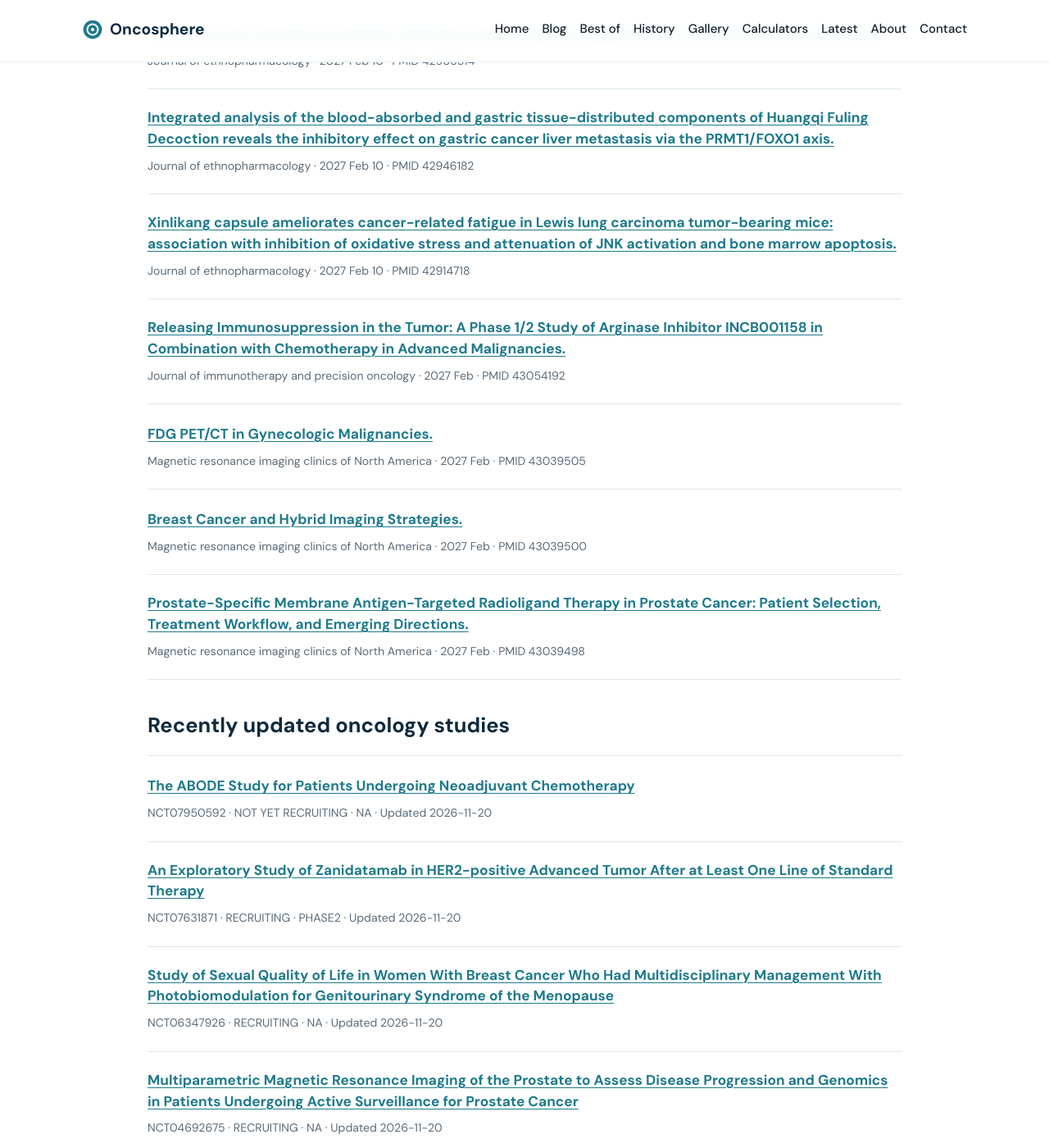
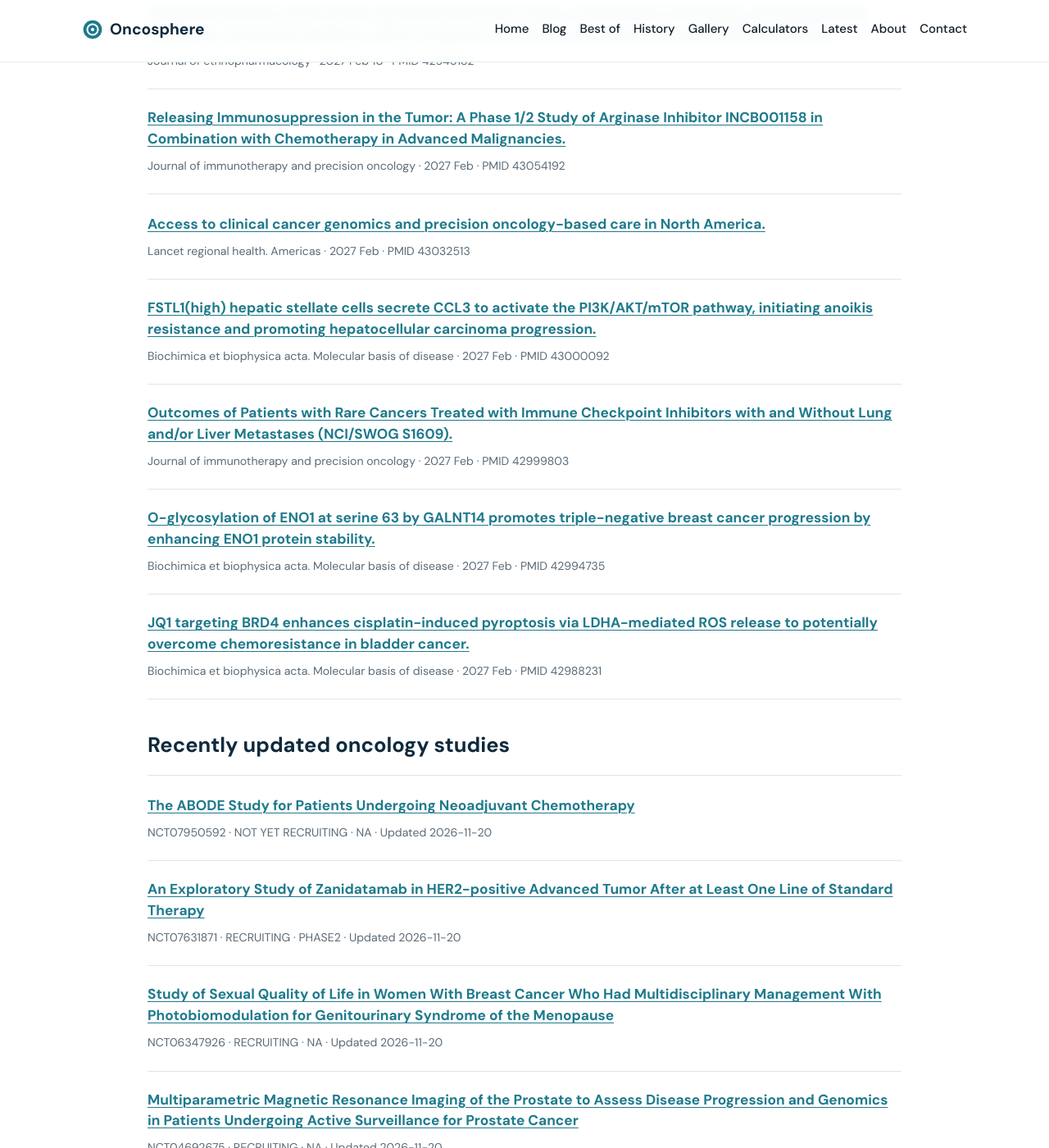
Before and after one commit to senthilstar/Oncosphere, a Jekyll site: the page built from latest.md, in a window 1280 px wide and 1400 px high, scrolled down 1428 px. Shown: the whole window at 82% size. Built offline with Jekyll 4.4.1, drawn with Linux system fonts in a browser that asks for light colours; some of the changed text lies outside the part shown.

Commit message:
Refresh oncology research feeds

```diff
--- a/_data/latest_pubmed.json
+++ b/_data/latest_pubmed.json
@@ -19,21 +19,6 @@
       "Yang F"
     ],
     "url": "https://pubmed.ncbi.nlm.nih.gov/43041607/"
-  },
-  {
-    "pmid": "42962624",
-    "title": "Nucleic acid amplification-free, aptamer-gated Cas13a-Csm6 cascade for signal-on electrochemical detection of carcinoembryonic antigen in esophageal cancer.",
-    "journal": "Talanta",
-    "pubdate": "2027 Apr 1",
-    "authors": [
-      "Song Y",
-      "Zhao W",
-      "Liu Q",
-      "Yang H",
-      "He Y",
-      "Jia S"
-    ],
-    "url": "https://pubmed.ncbi.nlm.nih.gov/42962624/"
   },
   {
     "pmid": "43062005",
@@ -169,28 +154,6 @@
     "url": "https://pubmed.ncbi.nlm.nih.gov/42946182/"
   },
   {
-    "pmid": "42914718",
-    "title": "Xinlikang capsule ameliorates cancer-related fatigue in Lewis lung carcinoma tumor-bearing mice: association with inhibition of oxidative stress and attenuation of JNK activation and bone marrow apoptosis.",
-    "journal": "Journal of ethnopharmacology",
-    "pubdate": "2027 Feb 10",
-    "authors": [
-      "Lu X",
-      "Huang S",
-      "Zhang Y",
-      "Ma T",
-      "Wang J",
-      "Wu X",
-      "Lv G",
-      "Wang F",
-      "Zhang L",
-      "Chen Z",
-      "Wu L",
-      "Liu X",
-      "Zhang L"
-    ],
-    "url": "https://pubmed.ncbi.nlm.nih.gov/42914718/"
-  },
-  {
     "pmid": "43054192",
     "title": "Releasing Immunosuppression in the Tumor: A Phase 1/2 Study of Arginase Inhibitor INCB001158 in Combination with Chemotherapy in Advanced Malignancies.",
     "journal": "Journal of immunotherapy and precision oncology",
@@ -217,37 +180,95 @@
     "url": "https://pubmed.ncbi.nlm.nih.gov/43054192/"
   },
   {
-    "pmid": "43039505",
-    "title": "FDG PET/CT in Gynecologic Malignancies.",
-    "journal": "Magnetic resonance imaging clinics of North America",
+    "pmid": "43032513",
+    "title": "Access to clinical cancer genomics and precision oncology-based care in North America.",
+    "journal": "Lancet regional health. Americas",
     "pubdate": "2027 Feb",
     "authors": [
-      "Aslaner K",
-      "Ozkan ZG",
-      "Akin EA"
+      "Kumar P",
+      "Salawu A",
+      "Demichelis-Gómez R",
+      "Williams A",
+      "Harris AR",
+      "Jenkins-Lord BD",
+      "Mullangi S",
+      "Bajaj RA",
+      "Bolajoko O",
+      "Jacobson I",
+      "Lopez-Correa C",
+      "Parikh A",
+      "Teckie S",
+      "Wu J",
+      "Odedina F",
+      "Davis MB",
+      "Swenson W",
+      "Bourque JM",
+      "Versón CA",
+      "Siu LL",
+      "Chakravarty D"
     ],
-    "url": "https://pubmed.ncbi.nlm.nih.gov/43039505/"
+    "url": "https://pubmed.ncbi.nlm.nih.gov/43032513/"
   },
   {
-    "pmid": "43039500",
-    "title": "Breast Cancer and Hybrid Imaging Strategies.",
-    "journal": "Magnetic resonance imaging clinics of North America",
+    "pmid": "43000092",
+    "title": "FSTL1(high) hepatic stellate cells secrete CCL3 to activate the PI3K/AKT/mTOR pathway, initiating anoikis resistance and promoting hepatocellular carcinoma progression.",
+    "journal": "Biochimica et biophysica acta. Molecular basis of disease",
     "pubdate": "2027 Feb",
     "authors": [
-      "Ntekim AU",
-      "Dibble EH"
+      "Wang Y",
+      "Wang H",
+      "Nie Y",
+      "Xue H",
+      "Zhou Y",
+      "Li C",
+      "Zhang C",
+      "Gu C"
     ],
-    "url": "https://pubmed.ncbi.nlm.nih.gov/43039500/"
+    "url": "https://pubmed.ncbi.nlm.nih.gov/43000092/"
   },
   {
-    "pmid": "43039498",
-    "title": "Prostate-Specific Membrane Antigen-Targeted Radioligand Therapy in Prostate Cancer: Patient Selection, Treatment Workflow, and Emerging Directions.",
-    "journal": "Magnetic resonance imaging clinics of North America",
+    "pmid": "42999803",
+    "title": "Outcomes of Patients with Rare Cancers Treated with Immune Checkpoint Inhibitors with and Without Lung and/or Liver Metastases (NCI/SWOG S1609).",
+    "journal": "Journal of immunotherapy and precision oncology",
     "pubdate": "2027 Feb",
     "authors": [
-      "Denizmen Zorba D",
-      "Sanli Y"
+      "Wang Y",
+      "Othus M",
+      "Chae YK",
+      "Davies M",
+      "Dietrich E",
+      "Patel SP",
+      "Kurzrock R"
     ],
-    "url": "https://pubmed.ncbi.nlm.nih.gov/43039498/"
+    "url": "https://pubmed.ncbi.nlm.nih.gov/42999803/"
+  },
+  {
+    "pmid": "42994735",
+    "title": "O-glycosylation of ENO1 at serine 63 by GALNT14 promotes triple-negative breast cancer progression by enhancing ENO1 protein stability.",
+    "journal": "Biochimica et biophysica acta. Molecular basis of disease",
+    "pubdate": "2027 Feb",
+    "authors": [
+      "Wan Y",
+      "Lan J",
+      "Zhou Y",
+      "Shi Y"
+    ],
+    "url": "https://pubmed.ncbi.nlm.nih.gov/42994735/"
+  },
+  {
+    "pmid": "42988231",
+    "title": "JQ1 targeting BRD4 enhances cisplatin-induced pyroptosis via LDHA-mediated ROS release to potentially overcome chemoresistance in bladder cancer.",
+    "journal": "Biochimica et biophysica acta. Molecular basis of disease",
+    "pubdate": "2027 Feb",
+    "authors": [
+      "Li K",
+      "Tan YK",
+      "Li ZB",
+      "Xiang R",
+      "Deng X",
+      "Jin JY",
+      "Li Y"
+    ],
+    "url": "https://pubmed.ncbi.nlm.nih.gov/42988231/"
   }
 ]
```
